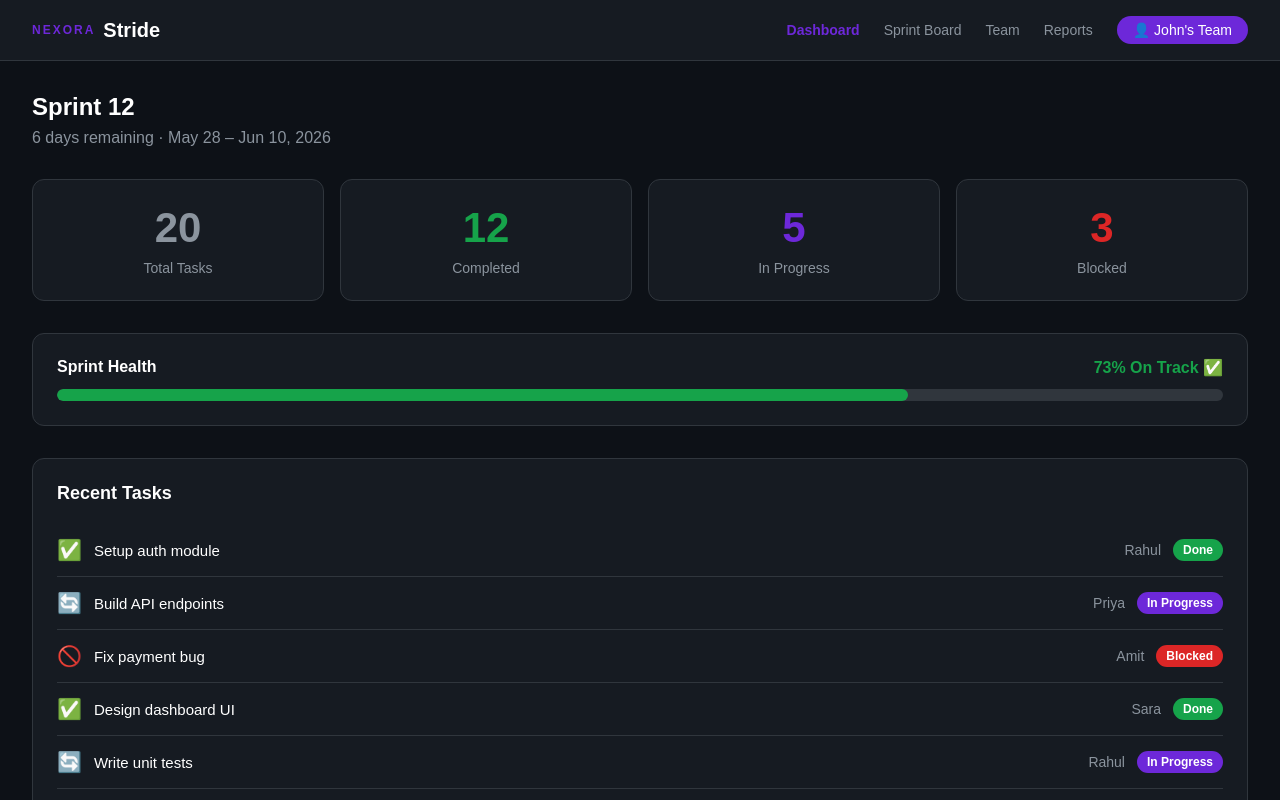
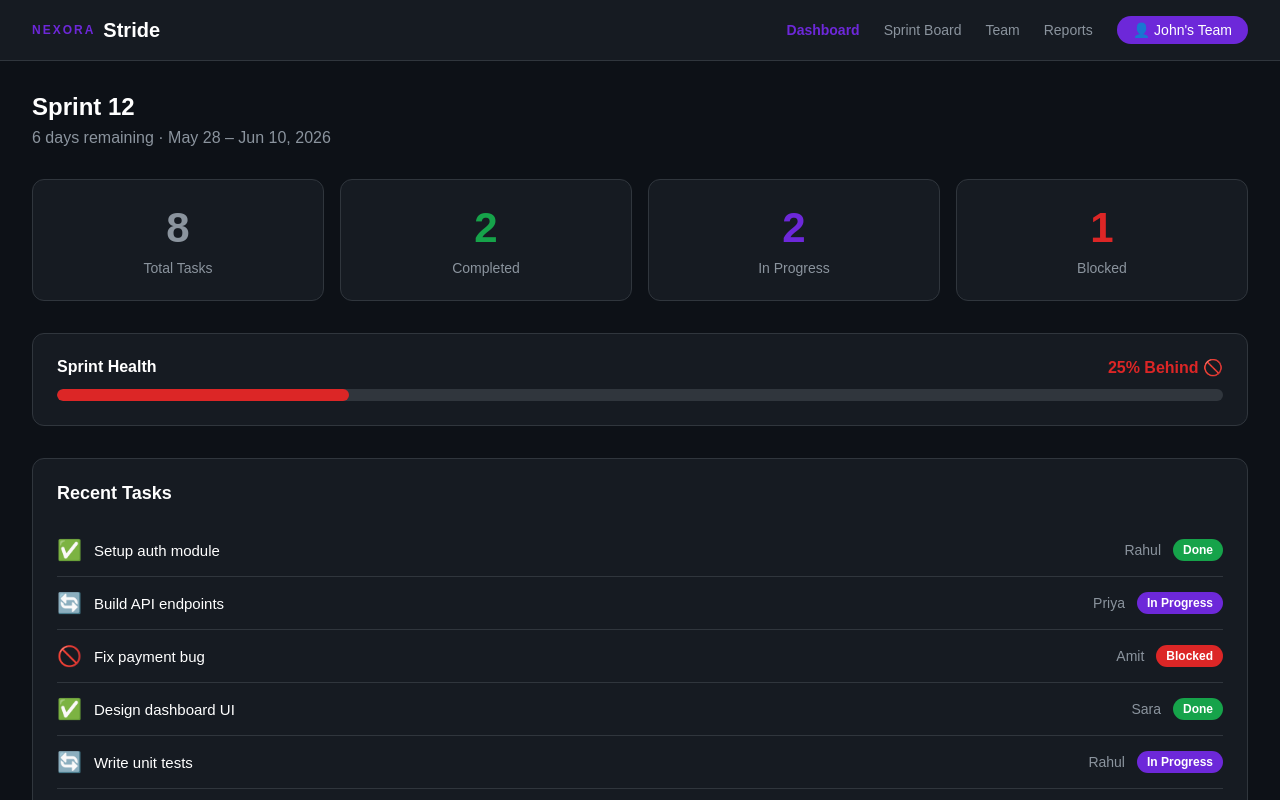
Before and after one commit to madhurajia-collab/nexora-stride, a React (Create React App) app: page / in a window 1280 px wide. Both pictures are taken after a click on the button "Login with GitHub". Shown: the top 800 px of the page. Built offline with nearby package versions, Linux system fonts and the light colour scheme.

Commit message:
Feature - Live task updates across all pages

```diff
--- a/src/App.js
+++ b/src/App.js
@@ -4,21 +4,41 @@ import SprintBoard from './SprintBoard';
 import TeamView from './TeamView';
 import Reports from './Reports';
 
+// ── Shared task list lives here in App ──────────────────────────
+const initialTasks = [
+  { id: 1, title: "Setup auth module",   assignee: "Rahul", status: "done",       priority: "high" },
+  { id: 2, title: "Build API endpoints", assignee: "Priya", status: "inprogress", priority: "high" },
+  { id: 3, title: "Fix payment bug",     assignee: "Amit",  status: "blocked",    priority: "critical" },
+  { id: 4, title: "Design dashboard UI", assignee: "Sara",  status: "done",       priority: "medium" },
+  { id: 5, title: "Write unit tests",    assignee: "Rahul", status: "inprogress", priority: "medium" },
+  { id: 6, title: "Setup database",      assignee: "Priya", status: "todo",       priority: "high" },
+  { id: 7, title: "Deploy to staging",   assignee: "Amit",  status: "todo",       priority: "low" },
+  { id: 8, title: "Code review",         assignee: "Sara",  status: "todo",       priority: "medium" },
+];
+
 function App() {
   const [loggedIn, setLoggedIn] = useState(false);
   const [currentPage, setCurrentPage] = useState('dashboard');
+  const [tasks, setTasks] = useState(initialTasks);
+
+  // ── Move a task to a new status ──────────────────────────────
+  const moveTask = (taskId, newStatus) => {
+    setTasks(tasks.map(task =>
+      task.id === taskId ? { ...task, status: newStatus } : task
+    ));
+  };
 
   if (loggedIn) {
     if (currentPage === 'sprintboard') {
-      return <SprintBoard setCurrentPage={setCurrentPage} />;
+      return <SprintBoard setCurrentPage={setCurrentPage} tasks={tasks} moveTask={moveTask} />;
     }
     if (currentPage === 'team') {
-      return <TeamView setCurrentPage={setCurrentPage} />;
+      return <TeamView setCurrentPage={setCurrentPage} tasks={tasks} />;
     }
     if (currentPage === 'reports') {
-      return <Reports setCurrentPage={setCurrentPage} />;
+      return <Reports setCurrentPage={setCurrentPage} tasks={tasks} />;
     }
-    return <Dashboard setCurrentPage={setCurrentPage} />;
+    return <Dashboard setCurrentPage={setCurrentPage} tasks={tasks} />;
   }
 
   return (
--- a/src/Dashboard.js
+++ b/src/Dashboard.js
@@ -1,25 +1,34 @@
 import React from 'react';
 import Navbar from './Navbar';
 
-function Dashboard({ setCurrentPage }) {
-  const tasks = [
-    { id: 1, title: "Setup auth module", assignee: "Rahul", status: "done" },
-    { id: 2, title: "Build API endpoints", assignee: "Priya", status: "inprogress" },
-    { id: 3, title: "Fix payment bug", assignee: "Amit", status: "blocked" },
-    { id: 4, title: "Design dashboard UI", assignee: "Sara", status: "done" },
-    { id: 5, title: "Write unit tests", assignee: "Rahul", status: "inprogress" },
-  ];
+function Dashboard({ setCurrentPage, tasks }) {
+
+  // ── Calculate numbers from real tasks ──────────────────────
+  const total      = tasks.length;
+  const completed  = tasks.filter(t => t.status === 'done').length;
+  const inProgress = tasks.filter(t => t.status === 'inprogress').length;
+  const blocked    = tasks.filter(t => t.status === 'blocked').length;
+  const health     = Math.round((completed / total) * 100);
 
   const getStatusIcon = (status) => {
-    if (status === "done") return "✅";
-    if (status === "inprogress") return "🔄";
-    if (status === "blocked") return "🚫";
+    if (status === 'done')       return '✅';
+    if (status === 'inprogress') return '🔄';
+    if (status === 'blocked')    return '🚫';
+    return '⬜';
   };
 
   const getStatusColor = (status) => {
-    if (status === "done") return "#16A34A";
-    if (status === "inprogress") return "#6D28D9";
-    if (status === "blocked") return "#DC2626";
+    if (status === 'done')       return '#16A34A';
+    if (status === 'inprogress') return '#6D28D9';
+    if (status === 'blocked')    return '#DC2626';
+    return '#8B949E';
+  };
+
+  const getStatusLabel = (status) => {
+    if (status === 'done')       return 'Done';
+    if (status === 'inprogress') return 'In Progress';
+    if (status === 'blocked')    return 'Blocked';
+    return 'To Do';
   };
 
   return (
@@ -34,6 +43,7 @@ function Dashboard({ setCurrentPage }) {
 
       <div style={{ padding: '32px' }}>
 
+        {/* Sprint Header */}
         <div style={{ marginBottom: '32px' }}>
           <h1 style={{ fontSize: '24px', fontWeight: 'bold', margin: '0 0 8px 0' }}>
             Sprint 12
@@ -43,6 +53,7 @@ function Dashboard({ setCurrentPage }) {
           </p>
         </div>
 
+        {/* Stats Cards — calculated from real tasks */}
         <div style={{
           display: 'grid',
           gridTemplateColumns: 'repeat(4, 1fr)',
@@ -50,10 +61,10 @@ function Dashboard({ setCurrentPage }) {
           marginBottom: '32px'
         }}>
           {[
-            { label: 'Total Tasks', value: '20', color: '#8B949E' },
-            { label: 'Completed', value: '12', color: '#16A34A' },
-            { label: 'In Progress', value: '5', color: '#6D28D9' },
-            { label: 'Blocked', value: '3', color: '#DC2626' },
+            { label: 'Total Tasks',  value: total,      color: '#8B949E' },
+            { label: 'Completed',    value: completed,  color: '#16A34A' },
+            { label: 'In Progress',  value: inProgress, color: '#6D28D9' },
+            { label: 'Blocked',      value: blocked,    color: '#DC2626' },
           ].map((stat, index) => (
             <div key={index} style={{
               backgroundColor: '#161B22',
@@ -77,6 +88,7 @@ function Dashboard({ setCurrentPage }) {
           ))}
         </div>
 
+        {/* Sprint Health — calculated from real tasks */}
         <div style={{
           backgroundColor: '#161B22',
           border: '1px solid #30363D',
@@ -90,7 +102,12 @@ function Dashboard({ setCurrentPage }) {
             marginBottom: '12px'
           }}>
             <span style={{ fontWeight: 'bold' }}>Sprint Health</span>
-            <span style={{ color: '#16A34A', fontWeight: 'bold' }}>73% On Track ✅</span>
+            <span style={{
+              color: health >= 70 ? '#16A34A' : health >= 40 ? '#EA580C' : '#DC2626',
+              fontWeight: 'bold'
+            }}>
+              {health}% {health >= 70 ? 'On Track ✅' : health >= 40 ? 'At Risk ⚠️' : 'Behind 🚫'}
+            </span>
           </div>
           <div style={{
             backgroundColor: '#30363D',
@@ -99,14 +116,16 @@ function Dashboard({ setCurrentPage }) {
             overflow: 'hidden'
           }}>
             <div style={{
-              backgroundColor: '#16A34A',
-              width: '73%',
+              backgroundColor: health >= 70 ? '#16A34A' : health >= 40 ? '#EA580C' : '#DC2626',
+              width: `${health}%`,
               height: '100%',
-              borderRadius: '999px'
+              borderRadius: '999px',
+              transition: 'width 0.5s ease'
             }}/>
           </div>
         </div>
 
+        {/* Recent Tasks — from real tasks */}
         <div style={{
           backgroundColor: '#161B22',
           border: '1px solid #30363D',
@@ -138,7 +157,7 @@ function Dashboard({ setCurrentPage }) {
                   fontSize: '12px',
                   fontWeight: 'bold'
                 }}>
-                  {task.status === 'done' ? 'Done' : task.status === 'inprogress' ? 'In Progress' : 'Blocked'}
+                  {getStatusLabel(task.status)}
                 </span>
               </div>
             </div>
--- a/src/SprintBoard.js
+++ b/src/SprintBoard.js
@@ -1,36 +1,27 @@
-import React, { useState } from 'react';
+import React from 'react';
 import Navbar from './Navbar';
 
-function SprintBoard({ setCurrentPage }) {
-  const [tasks, setTasks] = useState([
-    { id: 1, title: "Setup auth module", assignee: "Rahul", status: "done", priority: "high" },
-    { id: 2, title: "Build API endpoints", assignee: "Priya", status: "inprogress", priority: "high" },
-    { id: 3, title: "Fix payment bug", assignee: "Amit", status: "blocked", priority: "critical" },
-    { id: 4, title: "Design dashboard UI", assignee: "Sara", status: "done", priority: "medium" },
-    { id: 5, title: "Write unit tests", assignee: "Rahul", status: "inprogress", priority: "medium" },
-    { id: 6, title: "Setup database", assignee: "Priya", status: "todo", priority: "high" },
-    { id: 7, title: "Deploy to staging", assignee: "Amit", status: "todo", priority: "low" },
-    { id: 8, title: "Code review", assignee: "Sara", status: "todo", priority: "medium" },
-  ]);
+function SprintBoard({ setCurrentPage, tasks, moveTask }) {
 
   const columns = [
-    { id: "todo", label: "To Do", color: "#8B949E", count: tasks.filter(t => t.status === "todo").length },
-    { id: "inprogress", label: "In Progress", color: "#6D28D9", count: tasks.filter(t => t.status === "inprogress").length },
-    { id: "blocked", label: "Blocked", color: "#DC2626", count: tasks.filter(t => t.status === "blocked").length },
-    { id: "done", label: "Done", color: "#16A34A", count: tasks.filter(t => t.status === "done").length },
+    { id: 'todo',       label: 'To Do',       color: '#8B949E' },
+    { id: 'inprogress', label: 'In Progress',  color: '#6D28D9' },
+    { id: 'blocked',    label: 'Blocked',      color: '#DC2626' },
+    { id: 'done',       label: 'Done',         color: '#16A34A' },
   ];
 
   const getPriorityColor = (priority) => {
-    if (priority === "critical") return "#DC2626";
-    if (priority === "high") return "#EA580C";
-    if (priority === "medium") return "#6D28D9";
-    if (priority === "low") return "#16A34A";
+    if (priority === 'critical') return '#DC2626';
+    if (priority === 'high')     return '#EA580C';
+    if (priority === 'medium')   return '#6D28D9';
+    if (priority === 'low')      return '#16A34A';
   };
 
-  const moveTask = (taskId, newStatus) => {
-    setTasks(tasks.map(task =>
-      task.id === taskId ? { ...task, status: newStatus } : task
-    ));
+  const getNextStatus = (currentStatus) => {
+    if (currentStatus === 'todo')       return 'inprogress';
+    if (currentStatus === 'inprogress') return 'done';
+    if (currentStatus === 'blocked')    return 'done';
+    return 'done';
   };
 
   return (
@@ -45,7 +36,12 @@ function SprintBoard({ setCurrentPage }) {
 
       <div style={{ padding: '32px' }}>
 
-        <div style={{ marginBottom: '32px', display: 'flex', justifyContent: 'space-between', alignItems: 'center' }}>
+        <div style={{
+          marginBottom: '32px',
+          display: 'flex',
+          justifyContent: 'space-between',
+          alignItems: 'center'
+        }}>
           <div>
             <h1 style={{ fontSize: '24px', fontWeight: 'bold', margin: '0 0 8px 0' }}>Sprint Board</h1>
             <p style={{ color: '#8B949E', margin: '0' }}>Sprint 12 · 6 days remaining</p>
@@ -99,7 +95,7 @@ function SprintBoard({ setCurrentPage }) {
                   fontSize: '12px',
                   color: '#8B949E'
                 }}>
-                  {column.count}
+                  {tasks.filter(t => t.status === column.id).length}
                 </span>
               </div>
 
@@ -148,7 +144,7 @@ function SprintBoard({ setCurrentPage }) {
 
                       {column.id !== 'done' && (
                         <button
-                          onClick={() => moveTask(task.id, column.id === 'todo' ? 'inprogress' : column.id === 'inprogress' ? 'done' : 'done')}
+                          onClick={() => moveTask(task.id, getNextStatus(task.status))}
                           style={{
                             backgroundColor: '#6D28D9',
                             color: '#FFFFFF',
```
